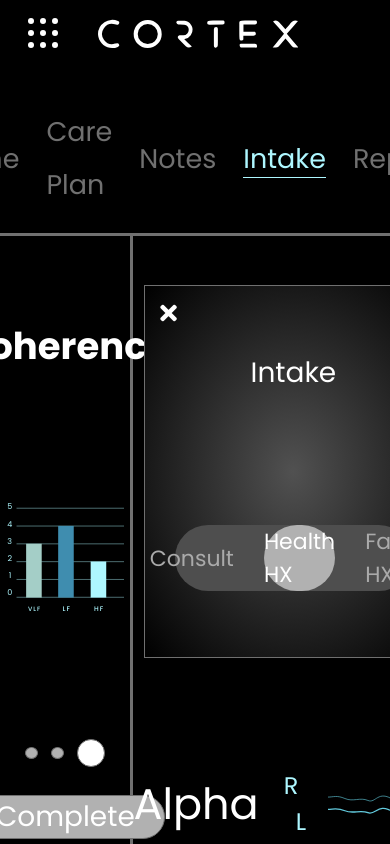
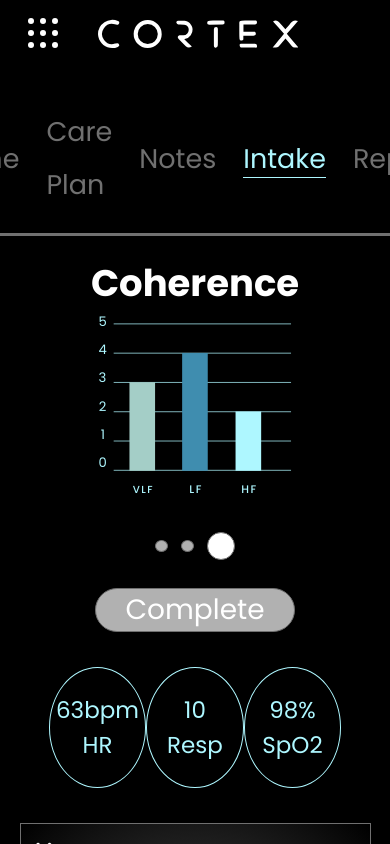
Before and after one commit to Simple2B/cortex-frontend, a React (Create React App) app: page /1/intake in a window 390 px wide. Shown: the top 844 px of the page. Built offline with nearby package versions, Linux system fonts and the light colour scheme; sample sign-in values are in the browser's storage.

Commit message:
Responsive layout for width 1024px and 891px

```diff
--- a/src/components/ClientInfo/Intake/intake.css
+++ b/src/components/ClientInfo/Intake/intake.css
@@ -23,6 +23,7 @@
 
 .coherenceDashboard svg {
 	width: 97%;
+	height: 100%;
 }
 
 .coherenceBtn {
@@ -43,7 +44,7 @@
 .coherenceBtn_circle {
 	width: 13px;
 	height: 12px;
-    background-color: #B1B1B1;
+	background-color: #b1b1b1;
 	border: 1px solid #707070;
 	border-radius: 50%;
 }
@@ -58,7 +59,7 @@
 	width: 200px;
 	color: white;
 	font-size: 28px;
-    background-color: #B1B1B1;
+	background-color: #b1b1b1;
 	border: 1px solid #707070;
 	border-radius: 28px;
 	text-align: center;
@@ -124,22 +125,21 @@
 	justify-content: center;
 	align-items: center;
 	width: 531px;
-    background-color: #4E4E4E;
+	background-color: #4e4e4e;
 	border-radius: 38px;
 }
 
 .intake_btn {
 	margin-right: 30px;
-    color: #AAAAAA;
+	color: #aaaaaa;
 	display: flex;
 	justify-content: center;
 	align-items: center;
-
 }
 
 .intake_btnActive {
 	width: 33%;
-    background-color: #B1B1B1;
+	background-color: #b1b1b1;
 	color: #fff;
 	border-radius: 38px;
 }
@@ -160,7 +160,7 @@
 .intakeInfoText_results .results {
 	width: 121px;
 	height: 121px;
-    border: 1px solid #AEF7FF;
+	border: 1px solid #aef7ff;
 	border-radius: 50%;
 }
 .intakeInfoText_results .results:last-child {
@@ -176,7 +176,7 @@
 
 .results div {
 	font-size: 23px;
-    color: #AEF7FF;
+	color: #aef7ff;
 }
 
 .intakeInfoAlpha {
@@ -208,7 +208,7 @@
 
 .intakeInfoAlpha_letters .letter {
 	font-size: 24px;
-    color: #AEF7FF;
+	color: #aef7ff;
 }
 
 .intakeInfoAlpha_dashboard {
@@ -219,9 +219,7 @@
 	width: 100%;
 }
 
-
 @media (max-width: 1024px) {
-
 	.coherenceTitleText {
 		font-size: 37px;
 		font-weight: bold;
@@ -234,16 +232,78 @@
 		align-items: center;
 	}
 
-    .coherenceDashboard svg {
-        width: 90%;
+	.intakeInfoText {
+		display: flex;
+		flex-direction: column;
+		justify-content: center;
+		align-items: center;
+		width: 100%;
+	}
+
+	.intakeInfoText_results {
+		display: flex;
+		flex-direction: row;
+		justify-content: space-around;
+		align-items: center;
+		width: 75%;
+		height: 30%;
+		margin-bottom: 1em;
+		order: 1;
 	}
 
 	.intakeInfoText_health {
 		height: 44.2vh;
+		width: 90%;
+		order: 2;
 	}
 
 	.intakeInfoText_healthBtn {
 		width: 80%;
 		font-size: 22px;
 	}
+	.intakeInfoAlpha_dashboard {
+		width: 50%;
 	}
+}
+
+@media (max-width: 891px) {
+	.containerIntakeContent {
+		height: 100%;
+		justify-content: space-between;
+		align-items: center;
+		flex-direction: column;
+	}
+	.coherence {
+		width: 90%;
+		height: 100%;
+		border-right: none;
+		margin-bottom: 1em;
+	}
+	.coherenceTitleText {
+	}
+
+	.coherenceDashboard {
+		width: 100%;
+		height: 100%;
+		margin-bottom: 1em;
+	}
+
+	.coherenceDashboard svg {
+		width: 55%;
+		height: 45%;
+	}
+
+	.intakeInfoText {
+	}
+
+	.intakeInfoText_results {
+	}
+
+	.intakeInfoText_health {
+	}
+
+	.intakeInfoText_healthBtn {
+	}
+	.intakeInfoAlpha_dashboard {
+	}
+}
```
Lines whose indentation alone changed are shown as unchanged.
